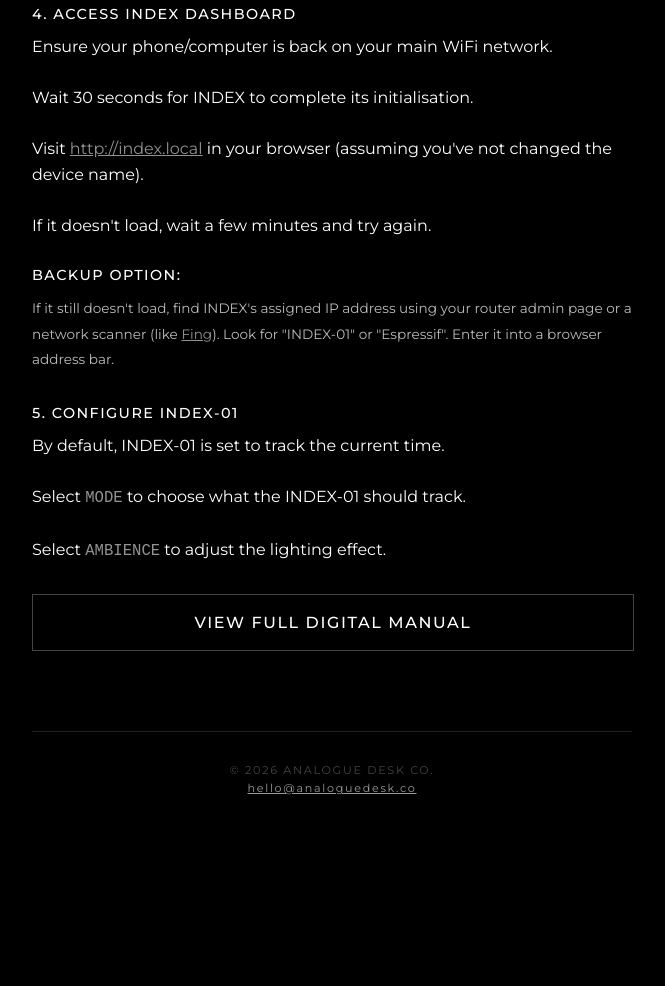
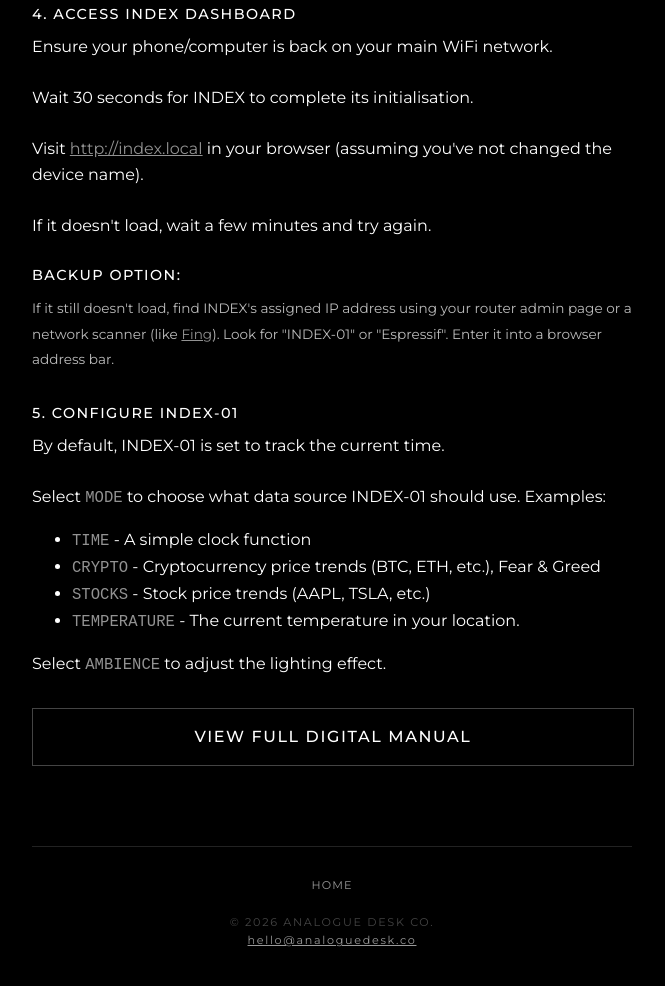
Before and after one commit to analoguedeskco/website, a plain HTML site: page setup/index.html in a window 1280 px wide. Shown: the part 935-1921 px from the top of the page, without its empty margins (308-973 px from the left). Before the commit the page ends 1773 px from the top, so only its background shows below. Drawn offline with Linux system fonts and the light colour scheme.

Commit message:
Update setup

```diff
--- a/setup/index.html
+++ b/setup/index.html
@@ -67,8 +67,13 @@
         By default, INDEX-01 is set to track the current time.
         <br>
         <br>
-        Select <code>MODE</code> to choose what the INDEX-01 should track.
-        <br><br>
+        Select <code>MODE</code> to choose what data source INDEX-01 should use. Examples:
+        <ul>
+            <li><code>TIME</code> - A simple clock function</li>
+            <li><code>CRYPTO</code> - Cryptocurrency price trends (BTC, ETH, etc.), Fear & Greed</li>
+            <li><code>STOCKS</code> - Stock price trends (AAPL, TSLA, etc.)</li>
+            <li><code>TEMPERATURE</code> - The current temperature in your location.</li>
+        </ul>
         Select <code>AMBIENCE</code> to adjust the lighting effect.
     </div>
 
@@ -76,6 +81,8 @@
     <a href="https://analoguedesk.co/docs" class="btn">View Full Digital Manual</a>
 
     <div class="footer">
+        <a href="../index.html" class="footer-link">Home</a>
+        <br>
         <span style="text-transform: uppercase;">&copy; 2026 Analogue Desk Co.</span> <br>
         <a href="mailto:hello@analoguedesk.co" style="color:#999;">hello@analoguedesk.co</a>
     </div>
```
